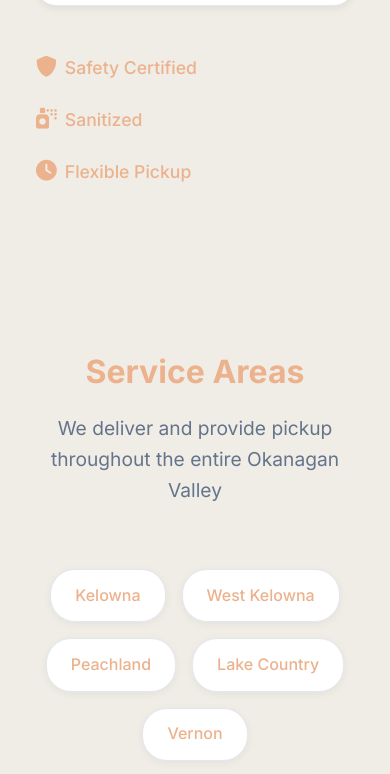
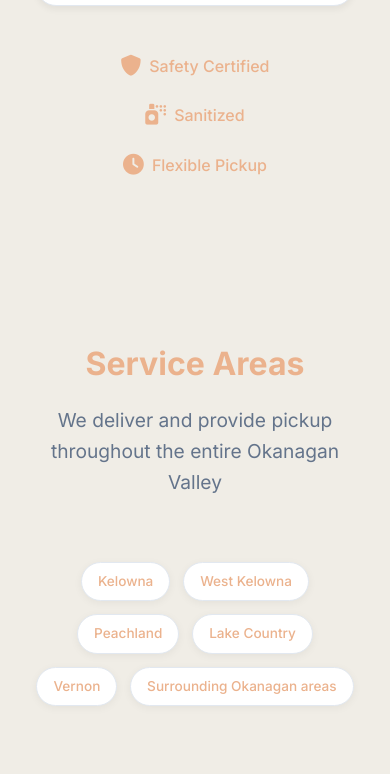
Before and after one commit to prkrb/Kelowna-Baby-Rentals, a plain HTML site: page index.html in a window 390 px wide. Shown: the part 1608-2382 px from the top of the page. Drawn offline with Linux system fonts and the light colour scheme.

Commit message:
Mobile optimization: smaller service areas and centered features

```diff
--- a/styles.css
+++ b/styles.css
@@ -465,6 +465,7 @@ body {
         flex-direction: column;
         gap: 1.5rem;
         padding: 0 1rem;
+        align-items: center;
     }
 
     .reviews-grid {
@@ -498,8 +499,8 @@ body {
     }
 
     .location-item {
-        padding: 0.8rem 1.5rem;
-        font-size: 1rem;
+        padding: 0.6rem 1.2rem;
+        font-size: 0.9rem;
     }
 
     .polaroid {
@@ -542,6 +543,19 @@ body {
 
     .cta-button {
         padding: 0.8rem 1.5rem;
+        font-size: 1rem;
+    }
+
+    .location-item {
+        padding: 0.5rem 1rem;
+        font-size: 0.85rem;
+    }
+
+    .location-grid {
+        gap: 0.8rem;
+    }
+
+    .features-section .feature {
         font-size: 1rem;
     }
 }
```
